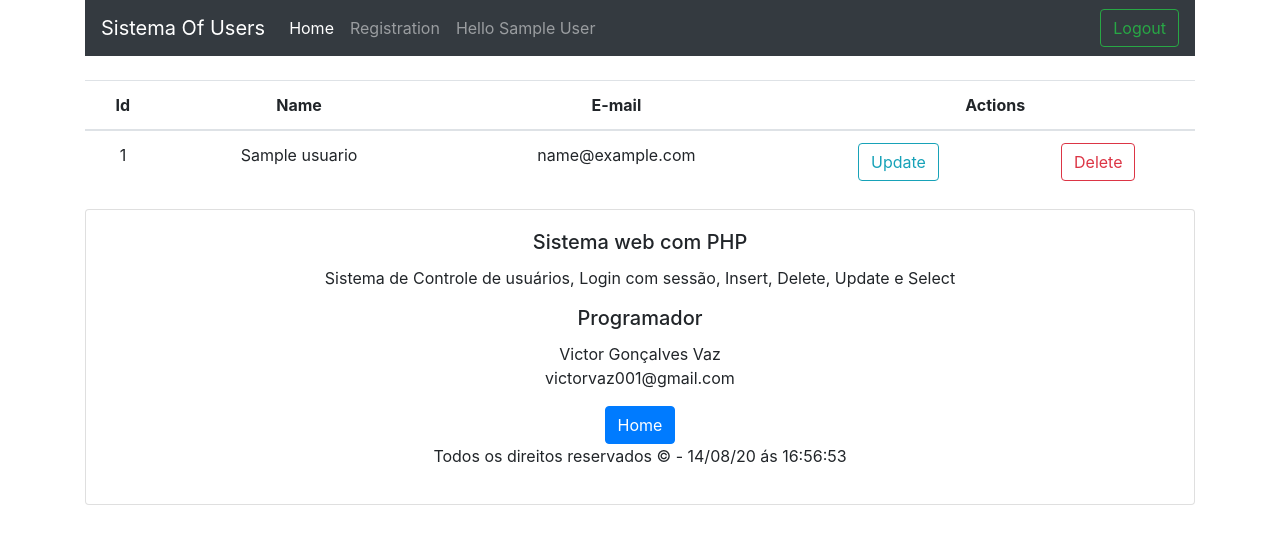
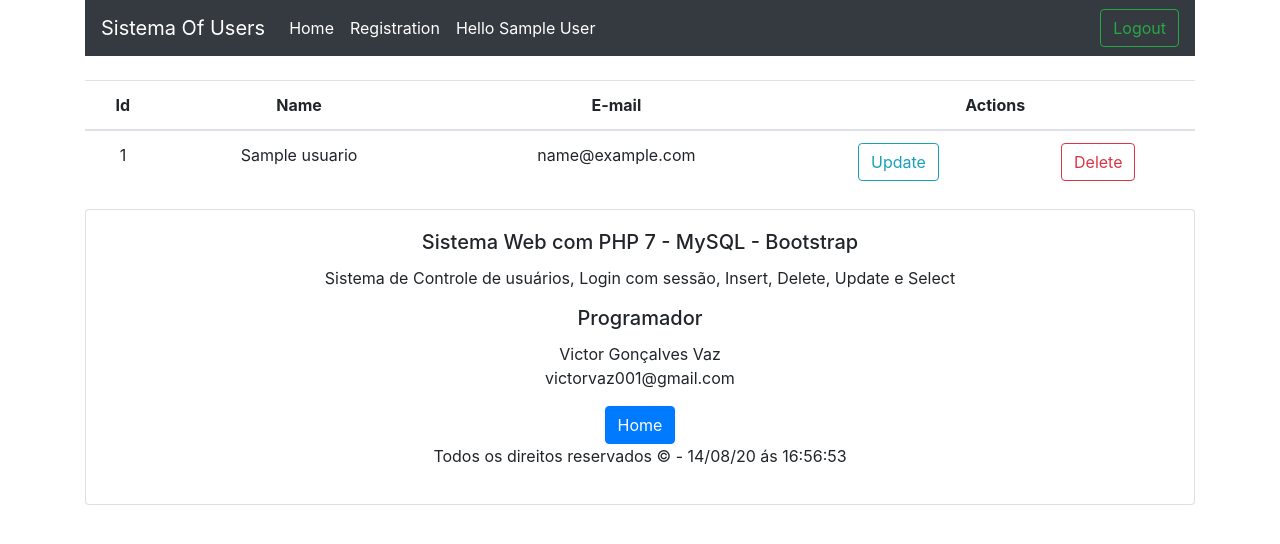
Before and after one commit to victorvaz001/ProjetosPHP, a PHP site: page / in a window 1280 px wide. Shown: the top 544 px of the page. Run offline with PHP 8.4, Linux system fonts and the light colour scheme; the visitor is signed in with stand-in values (Sample User, id 1); tables that the repository leaves empty or names only in its code hold one stand-in row (values such as "Sample post"); some libraries are stand-ins or nearby versions.

Commit message:
Correção de bug - 01

```diff
--- a/Login-Crud-Sessão/index.php
+++ b/Login-Crud-Sessão/index.php
@@ -7,6 +7,8 @@ require 'config.php';
 <head>
   <title>Sistema de Usuários</title>
   <link rel="stylesheet" href="https://stackpath.bootstrapcdn.com/bootstrap/4.5.2/css/bootstrap.min.css">
+
+  <script src="https://use.fontawesome.com/99dac69e8e.js"></script>
 </head>
 <body>
   <div class="container">
@@ -19,12 +21,12 @@ require 'config.php';
       <div class="collapse navbar-collapse" id="navbarSupportedContent">
         <ul class="navbar-nav mr-auto">
           <li class="nav-item active">
-            <a class="nav-link" href="index.php">Home <span class="sr-only">(current)</span></a>
+            <a class="nav-link enable btn-outline-success" href="index.php">Home <span class="sr-only">(current)</span></a>
           </li>
-          <li class="nav-item">
-            <a class="nav-link" href="adduser.php">Registration</a>
+          <li class="nav-item active">
+            <a class="nav-link enable btn-outline-success" href="adduser.php">Registration </a>
           </li>
-          <li class="nav-item">
+          <li class="nav-item active">
             <a class="nav-link enable" href="index.php" tabindex="-1" aria-disabled="true">
               <?php
               if(isset($_SESSION['id']) && !empty($_SESSION['id'])){
@@ -78,7 +80,7 @@ require 'config.php';
 </table>
 <div class="card w-100" style="text-align: center;">
   <div class="card-body">
-    <h5 class="card-title">Sistema web com PHP</h5>
+    <h5 class="card-title">Sistema Web com PHP 7 - MySQL - Bootstrap</h5>
     <p class="card-text">Sistema de Controle de usuários, Login com sessão, Insert, Delete, Update e Select<br> <h5 class="card-title">Programador<br></h5>
     Victor Gonçalves Vaz<br>victorvaz001@gmail.com </p>
     <a href="index.php" class="btn btn-primary">Home</a>
```
Also changed, not shown: Login-Crud-Sessão/adduser.php (+5 -5 lines), Login-Crud-Sessão/deleteUser.php (added, +15 -0 lines), Login-Crud-Sessão/updateUser.php (+5 -5 lines), Login-Crud-Sessão/user-edit-solid.svg (added).
